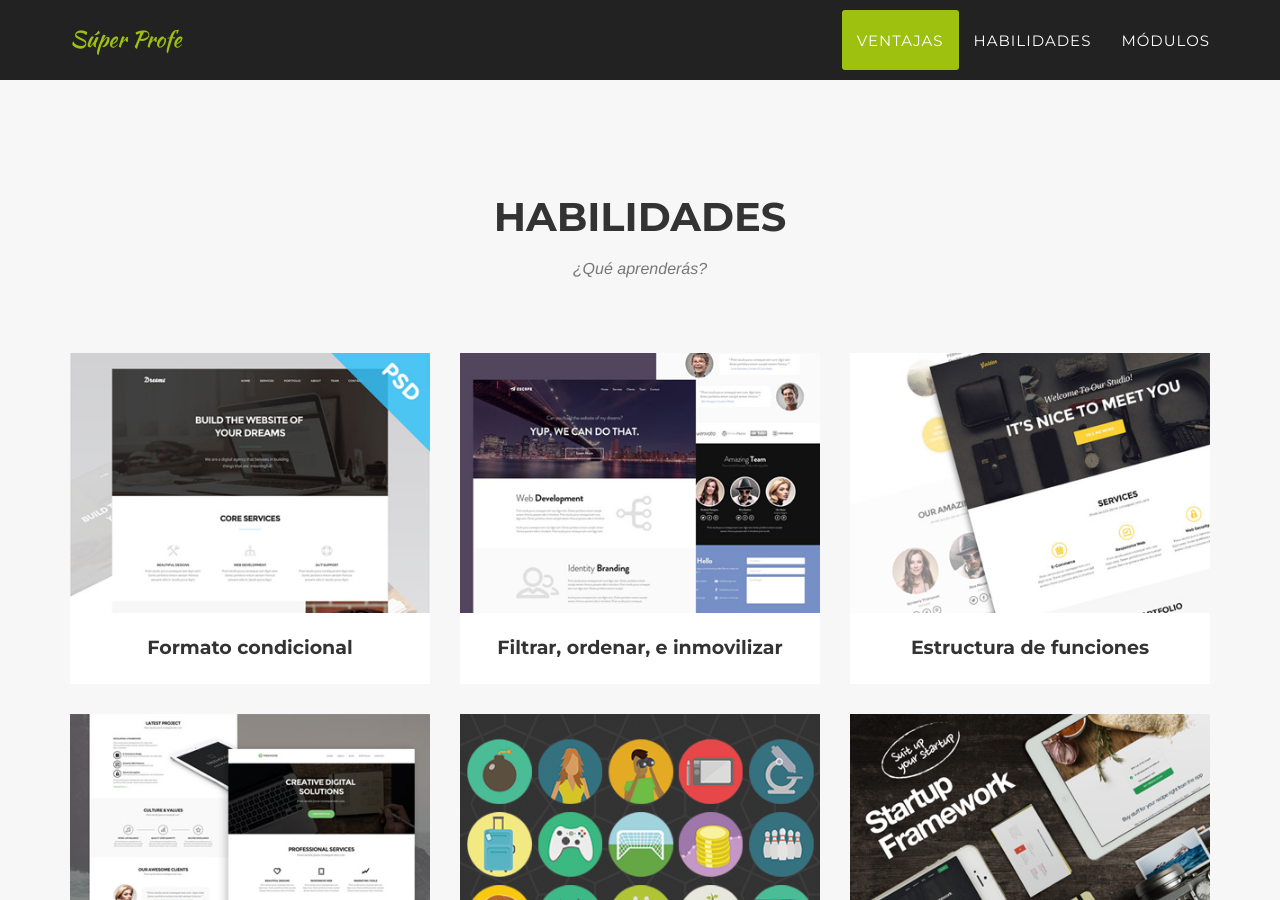
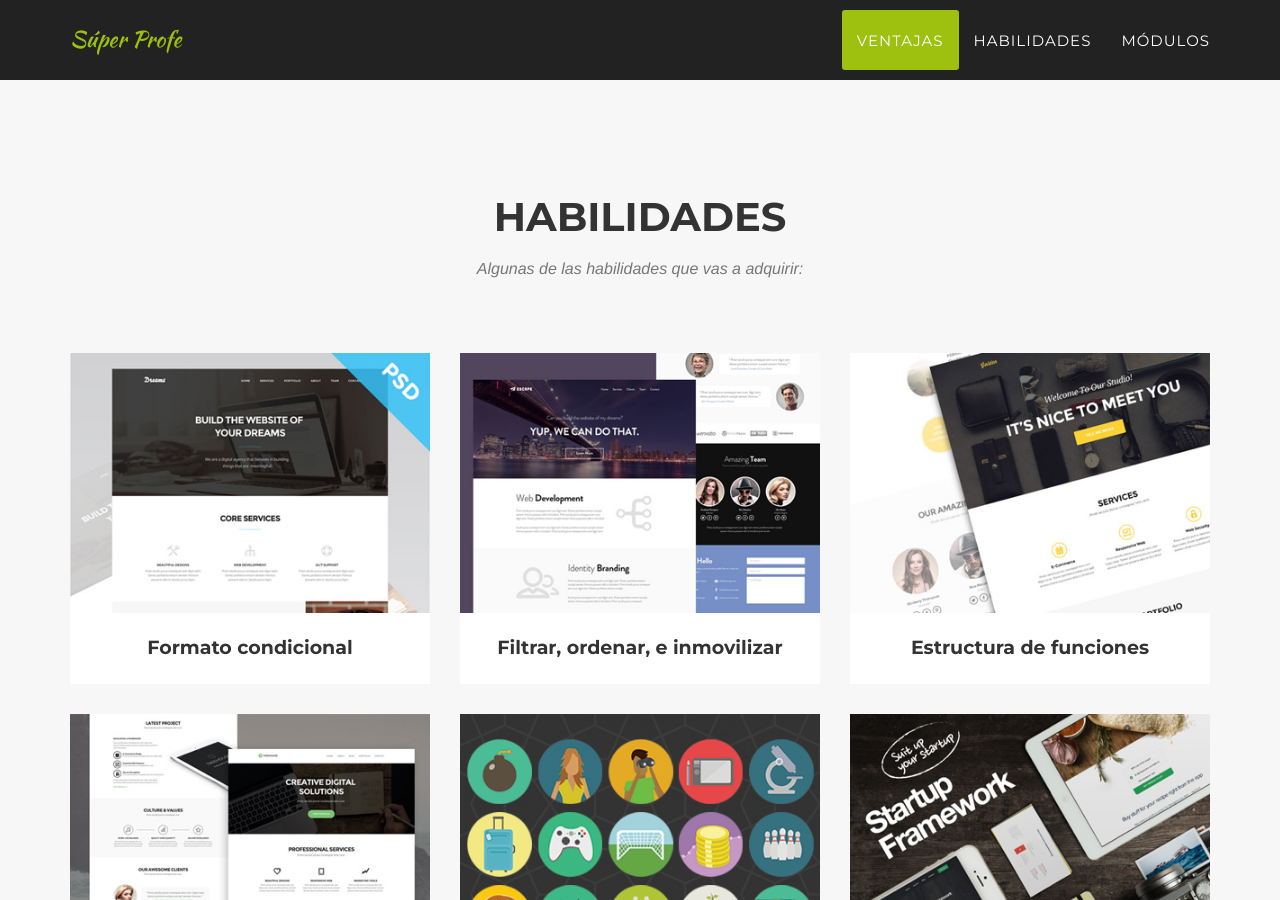
Before and after one commit to camachevaz/superProfe, a Jekyll site: the page built from index.html, in a window 1280 px wide and 900 px high, scrolled down 1500 px. Built offline with Jekyll 4.4.1, drawn with Linux system fonts in a browser that asks for light colours; some web fonts are replaced.

Commit message:
Update portfolio_grid.html

```diff
--- a/_includes/portfolio_grid.html
+++ b/_includes/portfolio_grid.html
@@ -4,7 +4,7 @@
             <div class="row">
                 <div class="col-lg-12 text-center">
                     <h2 class="section-heading">Habilidades</h2>
-                    <h3 class="section-subheading text-muted">¿Qué aprenderás?</h3>
+                    <h3 class="section-subheading text-muted">Algunas de las habilidades que vas a adquirir:</h3>
                 </div>
             </div>
             <div class="row">
```
